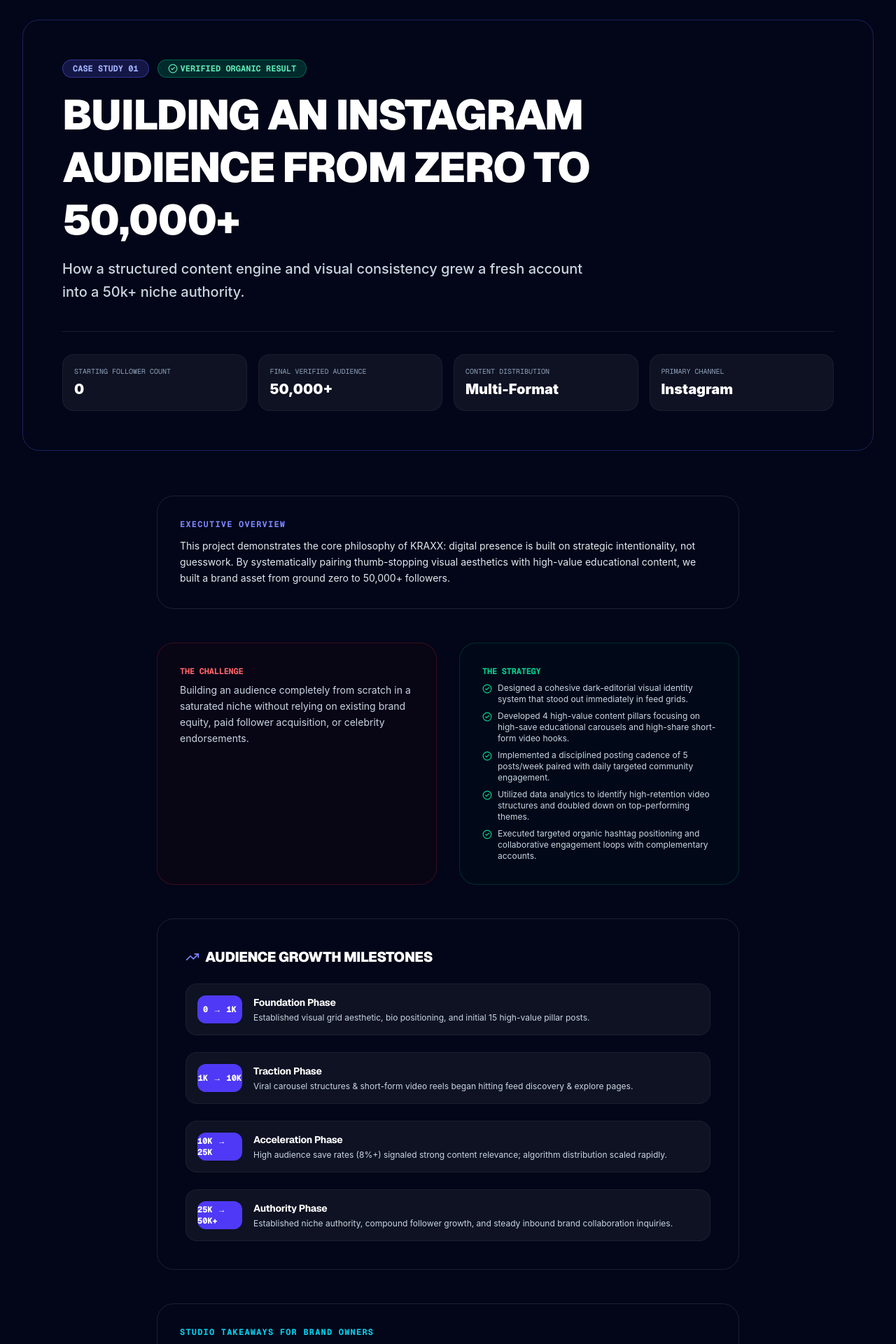
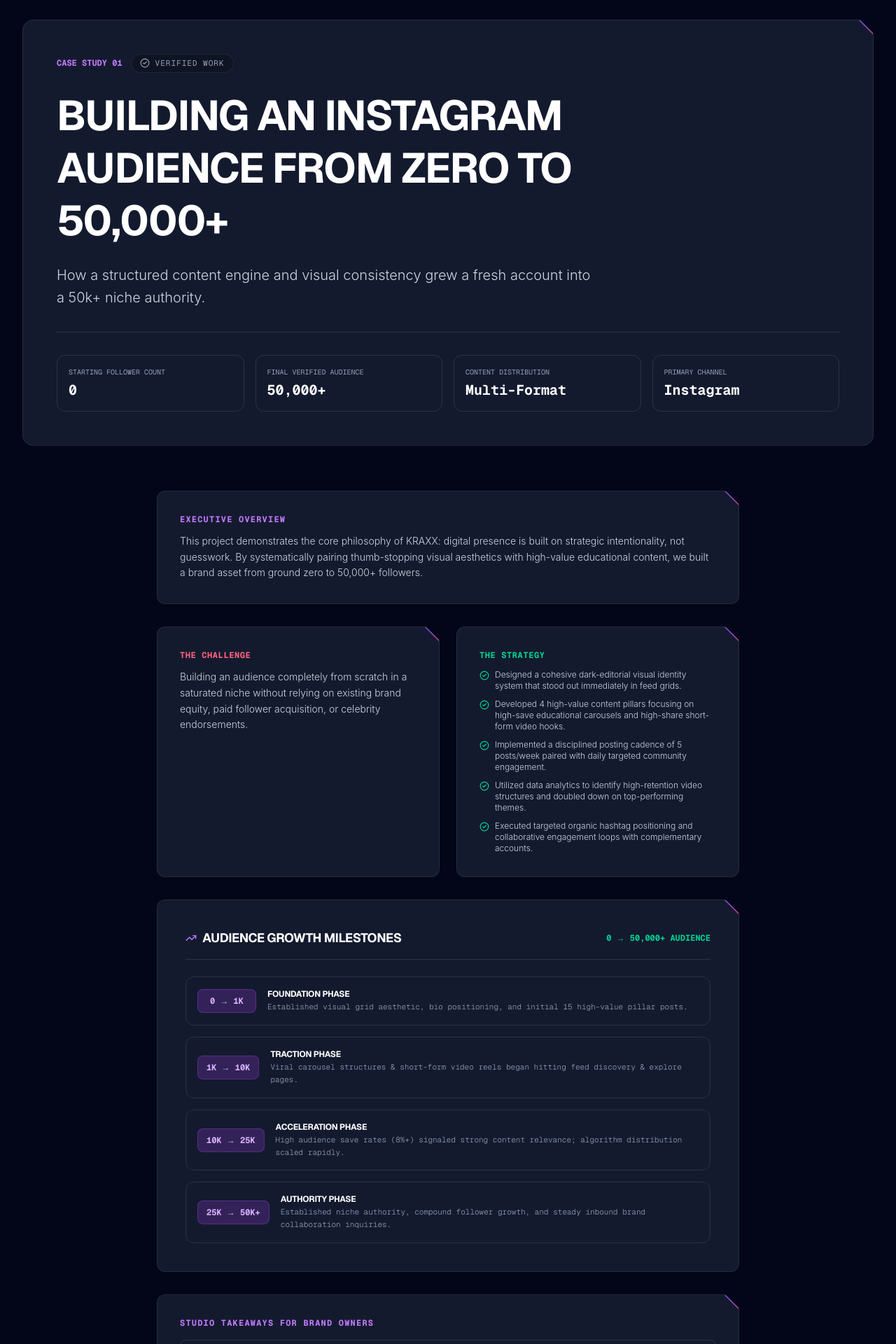
Before and after one commit to Basilmellow/kraxxstudio, a Next.js app: page /work/instagram-zero-to-50k in a window 1280 px wide. Shown: the part 140-2060 px from the top of the page at 70% size. Built offline with nearby package versions, Linux system fonts and the light colour scheme.

Commit message:
fix(ui): styled dark dropdown, lower budget range (-), fix explore capabilities CTA, sync 01-06 service numbers, and upgrade case study UI

```diff
--- a/src/app/pricing/page.tsx
+++ b/src/app/pricing/page.tsx
@@ -23,7 +23,7 @@ const PRICING_TIERS = [
   {
     name: "STARTER ENGINE",
     tagline: "For businesses building consistency & visual authority.",
-    rangeIndicator: "Proposal Basis / ~$1,000 – $2,500/mo",
+    rangeIndicator: "Proposal Basis / ~$500 – $1,200/mo",
     popular: false,
     badge: "FOUNDATION SYSTEM",
     description: "Designed for growing brands that need an elevated visual identity, Next.js web presence, and baseline digital content strategy.",
@@ -40,7 +40,7 @@ const PRICING_TIERS = [
   {
     name: "GROWTH ENGINE",
     tagline: "For scaling brands focused on pipeline & category leadership.",
-    rangeIndicator: "Proposal Basis / ~$2,500 – $5,000/mo",
+    rangeIndicator: "Proposal Basis / ~$1,200 – $2,800/mo",
     popular: true,
     badge: "RECOMMENDED",
     description: "Our flagship growth retainer combining custom web architecture, short-form video editing, content distribution, executive positioning, and lead conversion.",
@@ -58,7 +58,7 @@ const PRICING_TIERS = [
   {
     name: "CUSTOM ENTERPRISE",
     tagline: "For established businesses needing full digital operations.",
-    rangeIndicator: "Custom Quote",
+    rangeIndicator: "Proposal Basis / ~$3,000 – $6,000/mo",
     popular: false,
     badge: "FULL STUDIO UNIT",
     description: "End-to-end dedicated creative and engineering operations covering web platform development, brand repositioning, paid acquisition, and custom SLA.",
--- a/src/app/work/instagram-zero-to-50k/page.tsx
+++ b/src/app/work/instagram-zero-to-50k/page.tsx
@@ -22,7 +22,7 @@ export const metadata: Metadata = {
 
 export default function InstagramCaseStudyPage() {
   return (
-    <div className="pt-28 pb-16 bg-slate-950 min-h-screen">
+    <div className="pt-28 pb-16 bg-bg-dark min-h-screen">
       {/* Navigation Back Link */}
       <div className="max-w-7xl mx-auto px-4 sm:px-6 lg:px-8 mb-8">
         <Link
@@ -35,29 +35,29 @@ export default function InstagramCaseStudyPage() {
 
       {/* Hero Header */}
       <section className="max-w-7xl mx-auto px-4 sm:px-6 lg:px-8 mb-16">
-        <div className="glass-card rounded-3xl p-8 sm:p-14 border border-indigo-500/30 relative overflow-hidden">
-          <div className="flex items-center gap-3 mb-4">
-            <span className="px-3.5 py-1 rounded-full text-xs font-mono font-bold bg-indigo-500/20 text-indigo-300 border border-indigo-500/40">
+        <div className="kx-card rounded-2xl p-8 sm:p-12 border border-white/10 bg-bg-surface/90 relative overflow-hidden space-y-6">
+          <div className="flex items-center gap-3">
+            <span className="font-mono text-xs font-bold text-purple-400">
               {cs.number}
             </span>
-            <span className="px-3.5 py-1 rounded-full text-xs font-mono font-bold bg-emerald-500/20 text-emerald-300 border border-emerald-500/40 flex items-center gap-1">
-              <CheckCircle2 className="w-3.5 h-3.5" /> VERIFIED ORGANIC RESULT
+            <span className="nw-badge text-emerald-400 border-emerald-500/30">
+              <CheckCircle2 className="w-3.5 h-3.5" /> VERIFIED WORK
             </span>
           </div>
 
-          <h1 className="text-3xl sm:text-5xl md:text-6xl font-black text-white uppercase tracking-tight leading-tight max-w-4xl">
+          <h1 className="text-3xl sm:text-5xl md:text-6xl font-heading font-bold text-white uppercase tracking-tight leading-tight max-w-4xl">
             {cs.title}
           </h1>
 
-          <p className="mt-4 text-base sm:text-xl text-slate-300 font-medium max-w-3xl leading-relaxed">
+          <p className="text-base sm:text-xl text-slate-300 font-light max-w-3xl leading-relaxed">
             {cs.subtitle}
           </p>
 
-          <div className="grid grid-cols-2 sm:grid-cols-4 gap-4 mt-10 pt-8 border-t border-white/10">
+          <div className="grid grid-cols-2 sm:grid-cols-4 gap-4 mt-8 pt-8 border-t border-white/10">
             {cs.metrics.map((m, idx) => (
-              <div key={idx} className="p-4 rounded-2xl bg-white/5 border border-white/5">
+              <div key={idx} className="p-4 rounded-xl bg-bg-dark border border-white/10 space-y-1">
                 <p className="text-[10px] font-mono uppercase text-slate-400">{m.label}</p>
-                <p className="text-xl font-black text-white mt-1">{m.value}</p>
+                <p className="text-xl font-bold font-mono text-white">{m.value}</p>
               </div>
             ))}
           </div>
@@ -65,25 +65,25 @@ export default function InstagramCaseStudyPage() {
       </section>
 
       {/* Deep Narrative & Timeline */}
-      <section className="max-w-4xl mx-auto px-4 sm:px-6 lg:px-8 mb-20 flex flex-col gap-12">
+      <section className="max-w-4xl mx-auto px-4 sm:px-6 lg:px-8 mb-20 flex flex-col gap-8">
         {/* Overview */}
-        <div className="glass-card p-8 rounded-3xl border border-white/10">
-          <h2 className="text-xs font-mono text-indigo-400 font-bold uppercase tracking-widest mb-3">
+        <div className="kx-card p-8 rounded-xl border border-white/10 bg-bg-surface/90 space-y-3">
+          <h2 className="text-xs font-mono text-purple-400 font-bold uppercase tracking-widest">
             EXECUTIVE OVERVIEW
           </h2>
-          <p className="text-sm text-slate-200 leading-relaxed">{cs.overview}</p>
+          <p className="text-sm text-slate-300 leading-relaxed font-light">{cs.overview}</p>
         </div>
 
         {/* Challenge vs Strategy */}
-        <div className="grid grid-cols-1 md:grid-cols-2 gap-8">
-          <div className="glass-card p-8 rounded-3xl border border-red-500/20 bg-red-950/10">
-            <h3 className="text-xs font-mono text-red-400 font-bold uppercase mb-2">THE CHALLENGE</h3>
-            <p className="text-xs sm:text-sm text-slate-300 leading-relaxed">{cs.challenge}</p>
+        <div className="grid grid-cols-1 md:grid-cols-2 gap-6">
+          <div className="kx-card p-6 sm:p-8 rounded-xl border border-rose-500/20 bg-rose-950/10 space-y-3">
+            <h3 className="text-xs font-mono text-rose-400 font-bold uppercase tracking-wider">THE CHALLENGE</h3>
+            <p className="text-xs sm:text-sm text-slate-300 leading-relaxed font-light">{cs.challenge}</p>
           </div>
 
-          <div className="glass-card p-8 rounded-3xl border border-emerald-500/20 bg-emerald-950/10">
-            <h3 className="text-xs font-mono text-emerald-400 font-bold uppercase mb-2">THE STRATEGY</h3>
-            <ul className="space-y-2 text-xs text-slate-300">
+          <div className="kx-card p-6 sm:p-8 rounded-xl border border-emerald-500/20 bg-emerald-950/10 space-y-3">
+            <h3 className="text-xs font-mono text-emerald-400 font-bold uppercase tracking-wider">THE STRATEGY</h3>
+            <ul className="space-y-2.5 text-xs text-slate-300 font-light">
               {cs.strategy.map((s, idx) => (
                 <li key={idx} className="flex items-start gap-2">
                   <CheckCircle2 className="w-3.5 h-3.5 text-emerald-400 shrink-0 mt-0.5" />
@@ -95,20 +95,23 @@ export default function InstagramCaseStudyPage() {
         </div>
 
         {/* Milestone Timeline */}
-        <div className="glass-card p-8 sm:p-10 rounded-3xl border border-white/10">
-          <h3 className="text-xl font-black text-white uppercase tracking-tight mb-6 flex items-center gap-2">
-            <TrendingUp className="w-5 h-5 text-indigo-400" /> AUDIENCE GROWTH MILESTONES
-          </h3>
+        <div className="kx-card p-8 sm:p-10 rounded-xl border border-white/10 bg-bg-surface/90 space-y-6">
+          <div className="flex items-center justify-between border-b border-white/10 pb-4">
+            <h3 className="text-lg font-heading font-bold text-white uppercase tracking-tight flex items-center gap-2">
+              <TrendingUp className="w-4 h-4 text-purple-400" /> AUDIENCE GROWTH MILESTONES
+            </h3>
+            <span className="font-mono text-xs text-emerald-400 font-bold">0 → 50,000+ AUDIENCE</span>
+          </div>
 
-          <div className="flex flex-col gap-6">
+          <div className="flex flex-col gap-4 font-mono text-xs">
             {cs.timeline.map((step, idx) => (
-              <div key={idx} className="flex flex-col sm:flex-row gap-4 p-4 rounded-2xl bg-white/5 border border-white/5">
-                <div className="w-16 h-10 rounded-xl bg-indigo-600 text-white font-extrabold font-mono text-xs flex items-center justify-center shrink-0">
+              <div key={idx} className="flex flex-col sm:flex-row gap-4 p-4 rounded-xl bg-bg-dark border border-white/10 items-start sm:items-center">
+                <div className="min-w-[84px] px-3 py-2 rounded-lg bg-purple-500/20 border border-purple-500/30 text-purple-300 font-bold text-center shrink-0 whitespace-nowrap">
                   {step.label}
                 </div>
-                <div>
-                  <h4 className="text-sm font-bold text-white">{step.detail.split(":")[0]}</h4>
-                  <p className="text-xs text-slate-300 mt-1">{step.detail.split(":")[1] || step.detail}</p>
+                <div className="space-y-0.5">
+                  <h4 className="text-xs font-bold text-white uppercase">{step.detail.split(":")[0]}</h4>
+                  <p className="text-[11px] text-slate-400 font-light leading-relaxed">{step.detail.split(":")[1] || step.detail}</p>
                 </div>
               </div>
             ))}
@@ -116,15 +119,15 @@ export default function InstagramCaseStudyPage() {
         </div>
 
         {/* Key Lessons */}
-        <div className="glass-card p-8 rounded-3xl border border-white/10">
-          <h3 className="text-xs font-mono text-cyan-400 font-bold uppercase tracking-widest mb-4">
+        <div className="kx-card p-8 rounded-xl border border-white/10 bg-bg-surface/90 space-y-4">
+          <h3 className="text-xs font-mono text-purple-400 font-bold uppercase tracking-widest">
             STUDIO TAKEAWAYS FOR BRAND OWNERS
           </h3>
-          <div className="flex flex-col gap-3">
+          <div className="flex flex-col gap-3 font-mono text-xs">
             {cs.keyTakeaways.map((k, i) => (
-              <div key={i} className="flex items-start gap-2 text-xs sm:text-sm text-slate-200">
-                <Layers className="w-4 h-4 text-cyan-300 shrink-0 mt-0.5" />
-                <span>{k}</span>
+              <div key={i} className="flex items-start gap-2.5 text-slate-300 p-3 rounded-lg bg-bg-dark border border-white/10">
+                <Layers className="w-4 h-4 text-purple-400 shrink-0 mt-0.5" />
+                <span className="leading-relaxed">{k}</span>
               </div>
             ))}
           </div>
--- a/src/components/sections/CTASection.tsx
+++ b/src/components/sections/CTASection.tsx
@@ -20,10 +20,10 @@ export function CTASection() {
           Tell us about your business goals. We&apos;ll audit your current digital footprint and engineer the exact growth system you need.
         </p>
 
-        <div className="flex flex-col sm:flex-row items-center gap-4 w-full sm:w-auto">
+        <div className="flex flex-col sm:flex-row items-center gap-4 w-full sm:w-auto relative z-20">
           <Link
             href="/contact"
-            className="btn-nw btn-nw-solid w-full sm:w-auto text-xs justify-center"
+            className="btn-nw btn-nw-solid w-full sm:w-auto text-xs justify-center cursor-pointer"
           >
             <span>[ START A PROJECT ]</span>
             <Send className="w-3.5 h-3.5" />
@@ -31,7 +31,7 @@ export function CTASection() {
 
           <Link
             href="/services"
-            className="btn-nw btn-nw-ghost w-full sm:w-auto text-xs justify-center"
+            className="btn-nw btn-nw-ghost w-full sm:w-auto text-xs justify-center cursor-pointer hover:border-purple-400"
           >
             <span>[ EXPLORE CAPABILITIES ]</span>
             <ArrowRight className="w-3.5 h-3.5" />
--- a/src/components/sections/FeaturedWorkSection.tsx
+++ b/src/components/sections/FeaturedWorkSection.tsx
@@ -96,12 +96,12 @@ export function FeaturedWorkSection() {
                     transition={{ duration: 0.4, delay: idx * 0.1 }}
                     className="flex gap-4 items-start font-mono text-xs"
                   >
-                    <div className="w-12 h-10 rounded-lg bg-purple-500/20 border border-purple-500/30 flex items-center justify-center font-bold text-purple-300 shrink-0">
+                    <div className="min-w-[76px] px-2.5 py-1.5 rounded-lg bg-purple-500/20 border border-purple-500/30 flex items-center justify-center font-bold text-purple-300 shrink-0 text-[11px] whitespace-nowrap">
                       {step.label}
                     </div>
-                    <div>
-                      <p className="font-bold text-white">{step.detail.split(":")[0]}</p>
-                      <p className="text-[11px] text-slate-400 font-light mt-0.5">{step.detail.split(":")[1] || step.detail}</p>
+                    <div className="space-y-0.5">
+                      <p className="font-bold text-white text-xs">{step.detail.split(":")[0]}</p>
+                      <p className="text-[11px] text-slate-400 font-light leading-relaxed">{step.detail.split(":")[1] || step.detail}</p>
                     </div>
                   </motion.div>
                 ))}
--- a/src/components/ui/ContactForm.tsx
+++ b/src/components/ui/ContactForm.tsx
@@ -1,7 +1,7 @@
 "use client";
 
-import { useState } from "react";
-import { Send, CheckCircle, Loader2, HelpCircle, ShieldCheck } from "lucide-react";
+import { useState, useRef, useEffect } from "react";
+import { Send, CheckCircle, Loader2, HelpCircle, ShieldCheck, ChevronDown, Check } from "lucide-react";
 import { motion, AnimatePresence } from "framer-motion";
 
 const SERVICES_OPTIONS = [
@@ -25,7 +25,7 @@ const BUSINESS_TYPES = [
   "Expanding Local Business",
 ];
 
-const BUDGET_OPTIONS = ["$1,000 – $2,500 / mo", "$2,500 – $5,000 / mo", "$5,000 – $10,000 / mo", "Custom Web Project ($3,000+)"];
+const BUDGET_OPTIONS = ["$500 – $1,200 / mo", "$1,200 – $2,500 / mo", "$2,500 – $5,000 / mo", "Custom Project ($5,000+)"];
 const TIMELINE_OPTIONS = ["Immediate (Within 2 weeks)", "1 Month", "2-3 Months", "Planning Stage"];
 
 export function ContactForm() {
@@ -42,10 +42,22 @@ export function ContactForm() {
   });
 
   const [selectedServices, setSelectedServices] = useState<string[]>(["Digital Strategy & Audit"]);
-  const [selectedBudget, setSelectedBudget] = useState<string>("$2,500 – $5,000 / mo");
+  const [selectedBudget, setSelectedBudget] = useState<string>("$1,200 – $2,500 / mo");
   const [status, setStatus] = useState<"idle" | "loading" | "success" | "error">("idle");
   const [errorMessage, setErrorMessage] = useState("");
   const [honeypot, setHoneypot] = useState("");
+  const [isDropdownOpen, setIsDropdownOpen] = useState(false);
+  const dropdownRef = useRef<HTMLDivElement>(null);
+
+  useEffect(() => {
+    function handleClickOutside(event: MouseEvent) {
+      if (dropdownRef.current && !dropdownRef.current.contains(event.target as Node)) {
+        setIsDropdownOpen(false);
+      }
+    }
+    document.addEventListener("mousedown", handleClickOutside);
+    return () => document.removeEventListener("mousedown", handleClickOutside);
+  }, []);
 
   const toggleService = (service: string) => {
     if (selectedServices.includes(service)) {
@@ -232,23 +244,54 @@ export function ContactForm() {
               </div>
             </div>
 
-            {/* Business Type Dropdown */}
-            <div className="flex flex-col gap-2 font-mono text-xs">
-              <label htmlFor="businessType" className="uppercase tracking-wider text-slate-300">
+            {/* Custom Styled Business Type Dropdown */}
+            <div className="flex flex-col gap-2 font-mono text-xs relative" ref={dropdownRef}>
+              <label className="uppercase tracking-wider text-slate-300">
                 Business Profile / Vertical
               </label>
-              <select
-                id="businessType"
-                value={formData.businessType}
-                onChange={(e) => setFormData({ ...formData, businessType: e.target.value })}
-                className="w-full px-4 py-3 rounded-xl bg-bg-dark border border-white/10 text-white text-sm focus:outline-none focus:border-purple-500 transition-colors cursor-pointer"
+              <button
+                type="button"
+                onClick={() => setIsDropdownOpen(!isDropdownOpen)}
+                className="w-full px-4 py-3 rounded-xl bg-bg-dark border border-white/10 text-white text-sm flex items-center justify-between hover:border-purple-500/50 transition-colors text-left focus:outline-none focus:border-purple-500"
+                aria-expanded={isDropdownOpen}
               >
-                {BUSINESS_TYPES.map((type) => (
-                  <option key={type} value={type} className="bg-bg-dark text-white">
-                    {type}
-                  </option>
-                ))}
-              </select>
+                <span>{formData.businessType}</span>
+                <ChevronDown className={`w-4 h-4 text-purple-400 transition-transform duration-200 ${isDropdownOpen ? "rotate-180" : ""}`} />
+              </button>
+
+              <AnimatePresence>
+                {isDropdownOpen && (
+                  <motion.div
+                    initial={{ opacity: 0, y: -8 }}
+                    animate={{ opacity: 1, y: 0 }}
+                    exit={{ opacity: 0, y: -8 }}
+                    transition={{ duration: 0.15 }}
+                    className="absolute top-full left-0 right-0 mt-2 z-50 rounded-xl bg-bg-card border border-purple-500/30 shadow-2xl p-1.5 space-y-1 backdrop-blur-2xl overflow-hidden"
+                  >
+                    {BUSINESS_TYPES.map((type) => {
+                      const isSelected = formData.businessType === type;
+                      return (
+                        <button
+                          key={type}
+                          type="button"
+                          onClick={() => {
+                            setFormData({ ...formData, businessType: type });
+                            setIsDropdownOpen(false);
+                          }}
+                          className={`w-full px-3.5 py-2.5 rounded-lg text-xs font-mono text-left flex items-center justify-between transition-colors ${
+                            isSelected
+                              ? "bg-purple-600/25 text-purple-200 font-bold border border-purple-500/40"
+                              : "text-slate-300 hover:bg-white/5 hover:text-white"
+                          }`}
+                        >
+                          <span>{type}</span>
+                          {isSelected && <Check className="w-3.5 h-3.5 text-purple-400" />}
+                        </button>
+                      );
+                    })}
+                  </motion.div>
+                )}
+              </AnimatePresence>
             </div>
 
             {/* Service Selection Pills */}
```
Also changed, not shown: src/data/services.ts (+114 -114 lines).
